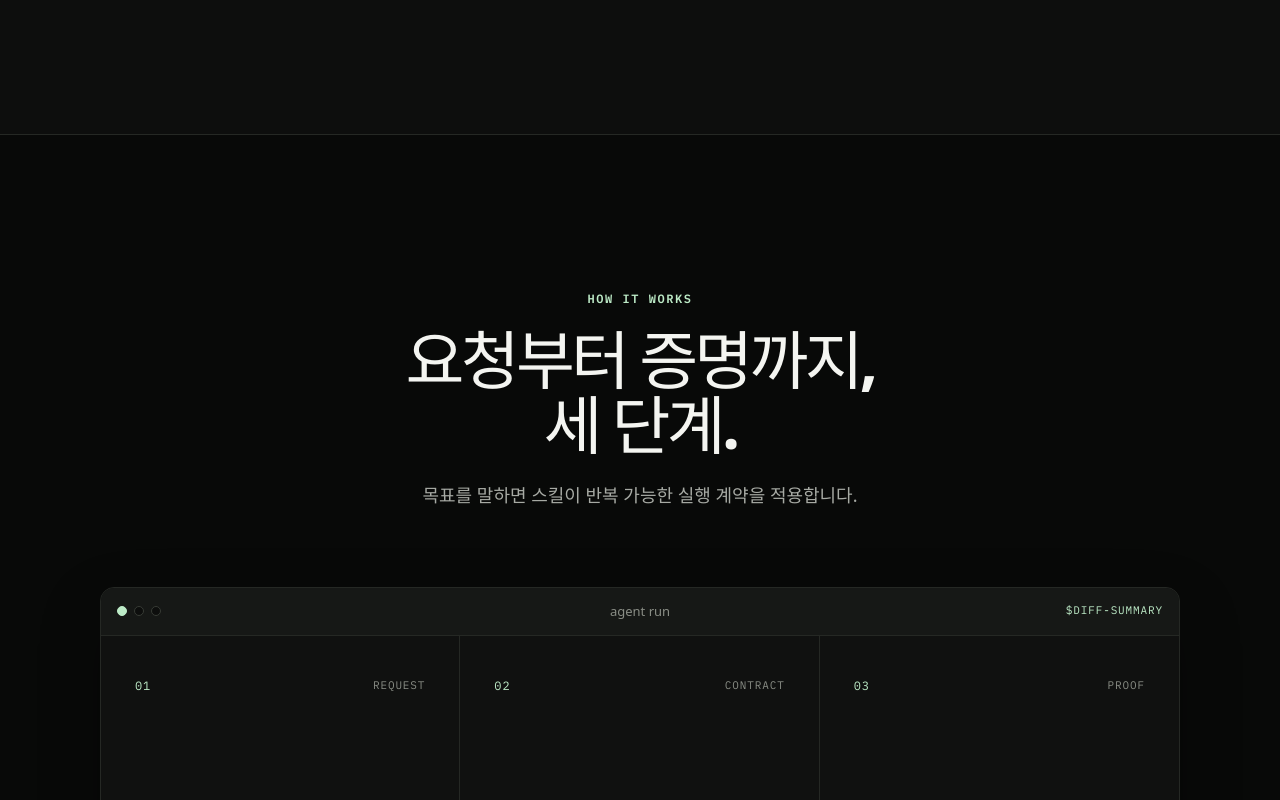
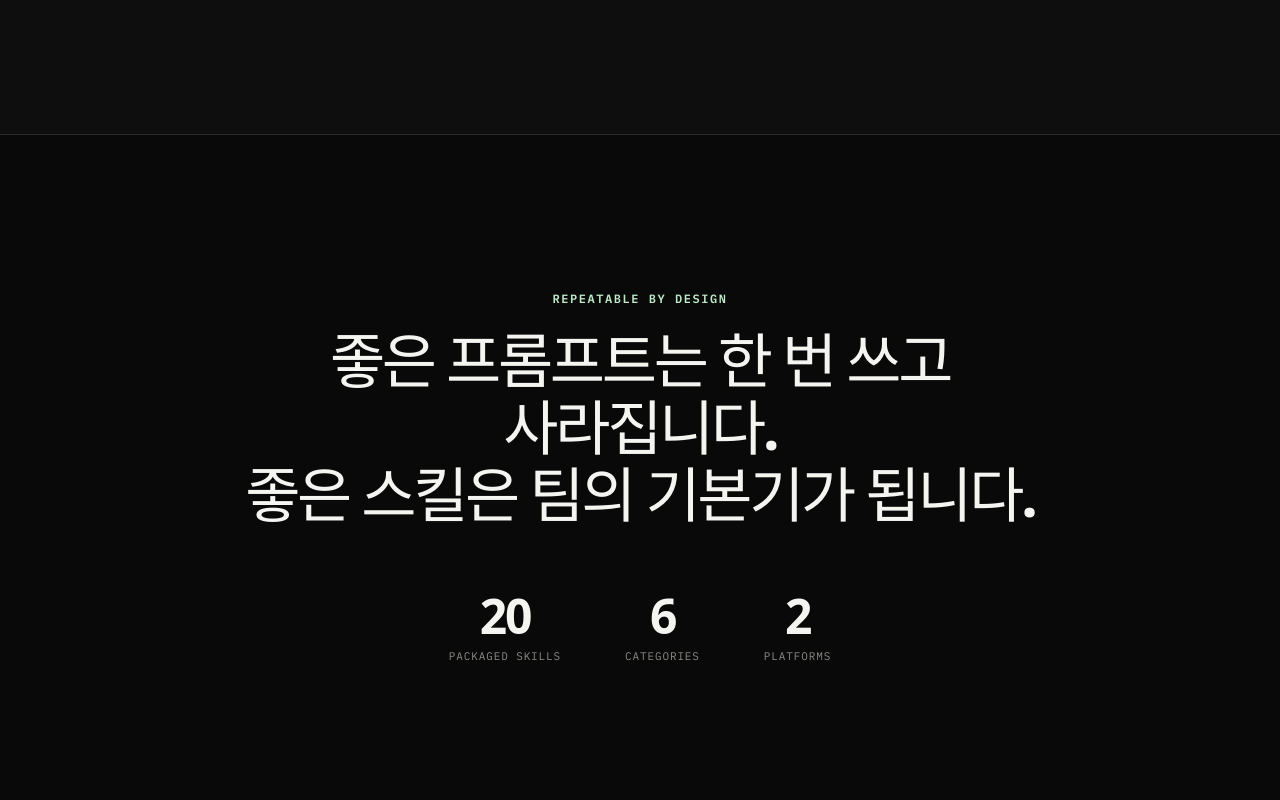
Before and after one commit to chann/skills, a React (Vite) app in the folder website/: page / in a window 1280 px wide. Shown: the part 2240-3040 px from the top of the page. Built offline with nearby package versions, Linux system fonts and the light colour scheme.

Commit message:
feat(site): add scroll-revealed tagline moment with catalog stats

```diff
--- a/website/src/App.tsx
+++ b/website/src/App.tsx
@@ -10,8 +10,9 @@ import { motion, useReducedMotion } from "motion/react";
 import { CopyButton } from "./components/CopyButton";
 import { Reveal } from "./components/Reveal";
 import { SkillExplorer } from "./components/SkillExplorer";
+import { TaglineReveal } from "./components/TaglineReveal";
 import { ThemeToggle } from "./components/ThemeToggle";
-import { skills } from "./data/skills";
+import { categoryOrder, skills } from "./data/skills";
 
 const installCommand =
   "npx skills add chann/skills --skill '*' --agent claude-code codex --global --yes";
@@ -252,6 +253,37 @@ export function App() {
           </div>
         </section>
 
+        <section className="tagline section" aria-labelledby="tagline-title">
+          <div className="tagline__inner">
+            <Reveal>
+              <span className="section-label">Repeatable by design</span>
+            </Reveal>
+            <TaglineReveal
+              id="tagline-title"
+              lines={[
+                "좋은 프롬프트는 한 번 쓰고 사라집니다.",
+                "좋은 스킬은 팀의 기본기가 됩니다.",
+              ]}
+            />
+            <Reveal delay={0.05}>
+              <dl className="tagline-stats">
+                <div>
+                  <dt>Packaged skills</dt>
+                  <dd>{skills.length}</dd>
+                </div>
+                <div>
+                  <dt>Categories</dt>
+                  <dd>{categoryOrder.length}</dd>
+                </div>
+                <div>
+                  <dt>Platforms</dt>
+                  <dd>2</dd>
+                </div>
+              </dl>
+            </Reveal>
+          </div>
+        </section>
+
         <section className="workflow section" id="usage" aria-labelledby="workflow-title">
           <Reveal className="section-heading section-heading--center">
             <span className="section-label">How it works</span>
--- /dev/null
+++ b/website/src/components/TaglineReveal.tsx
@@ -0,0 +1,65 @@
+import {
+  motion,
+  useReducedMotion,
+  useScroll,
+  useTransform,
+  type MotionValue,
+} from "motion/react";
+import { Fragment, useRef } from "react";
+
+interface TaglineRevealProps {
+  id?: string;
+  lines: string[];
+}
+
+function Word({
+  children,
+  progress,
+  range,
+  animate,
+}: {
+  children: string;
+  progress: MotionValue<number>;
+  range: [number, number];
+  animate: boolean;
+}) {
+  const opacity = useTransform(progress, range, [0.22, 1]);
+  return (
+    <motion.span className="tagline__word" style={animate ? { opacity } : undefined}>
+      {children}
+    </motion.span>
+  );
+}
+
+export function TaglineReveal({ id, lines }: TaglineRevealProps) {
+  const ref = useRef<HTMLHeadingElement>(null);
+  const reduceMotion = useReducedMotion();
+  const { scrollYProgress } = useScroll({
+    target: ref,
+    offset: ["start 0.85", "end 0.5"],
+  });
+
+  const lineWords = lines.map((line) => line.split(" "));
+  const total = lineWords.reduce((sum, words) => sum + words.length, 0);
+  let index = 0;
+
+  return (
+    <h2 id={id} ref={ref} className="tagline__text">
+      {lineWords.map((words, lineIndex) => (
+        <span className="tagline__line" key={lines[lineIndex]}>
+          {words.map((word) => {
+            const range: [number, number] = [index / total, (index + 1) / total];
+            index += 1;
+            return (
+              <Fragment key={`${word}-${index}`}>
+                <Word progress={scrollYProgress} range={range} animate={!reduceMotion}>
+                  {word}
+                </Word>{" "}
+              </Fragment>
+            );
+          })}
+        </span>
+      ))}
+    </h2>
+  );
+}
--- a/website/src/styles.css
+++ b/website/src/styles.css
@@ -685,6 +685,65 @@ code {
   font-size: 12px;
 }
 
+.tagline {
+  background: var(--canvas);
+}
+
+.tagline__inner {
+  display: flex;
+  flex-direction: column;
+  align-items: center;
+  max-width: 880px;
+  margin: 0 auto;
+  text-align: center;
+}
+
+.tagline__text {
+  margin: 0;
+  font-size: clamp(2.25rem, 4.8vw, 3.75rem);
+  font-weight: 700;
+  letter-spacing: -0.055em;
+  line-height: 1.12;
+}
+
+.tagline__line {
+  display: block;
+}
+
+.tagline__word {
+  display: inline-block;
+}
+
+.tagline-stats {
+  display: flex;
+  flex-wrap: wrap;
+  justify-content: center;
+  gap: 32px 64px;
+  margin: 64px 0 0;
+}
+
+.tagline-stats div {
+  display: grid;
+  gap: 8px;
+}
+
+.tagline-stats dt {
+  order: 2;
+  color: var(--ink-muted);
+  font-family: "IBM Plex Mono", ui-monospace, monospace;
+  font-size: 11px;
+  letter-spacing: 0.08em;
+  text-transform: uppercase;
+}
+
+.tagline-stats dd {
+  margin: 0;
+  font-size: clamp(2.25rem, 4vw, 3rem);
+  font-weight: 700;
+  letter-spacing: -0.05em;
+  line-height: 1;
+}
+
 .workflow {
   background: var(--canvas);
 }
@@ -1631,6 +1690,15 @@ code {
     min-height: 0;
   }
 
+  .tagline__text {
+    font-size: clamp(1.9rem, 8.4vw, 2.5rem);
+  }
+
+  .tagline-stats {
+    gap: 24px 40px;
+    margin-top: 48px;
+  }
+
   .workflow-window,
   .explore-section > div:last-child,
   .install-card {
```
